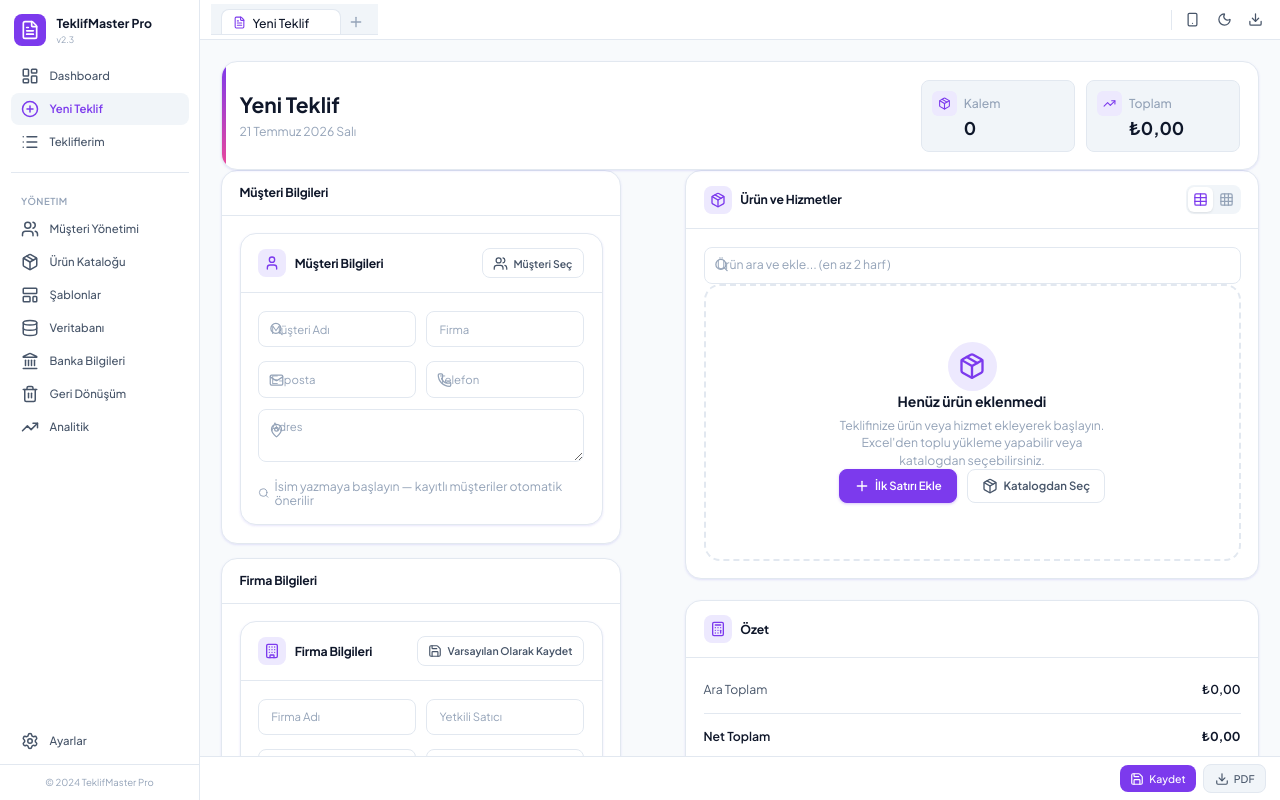
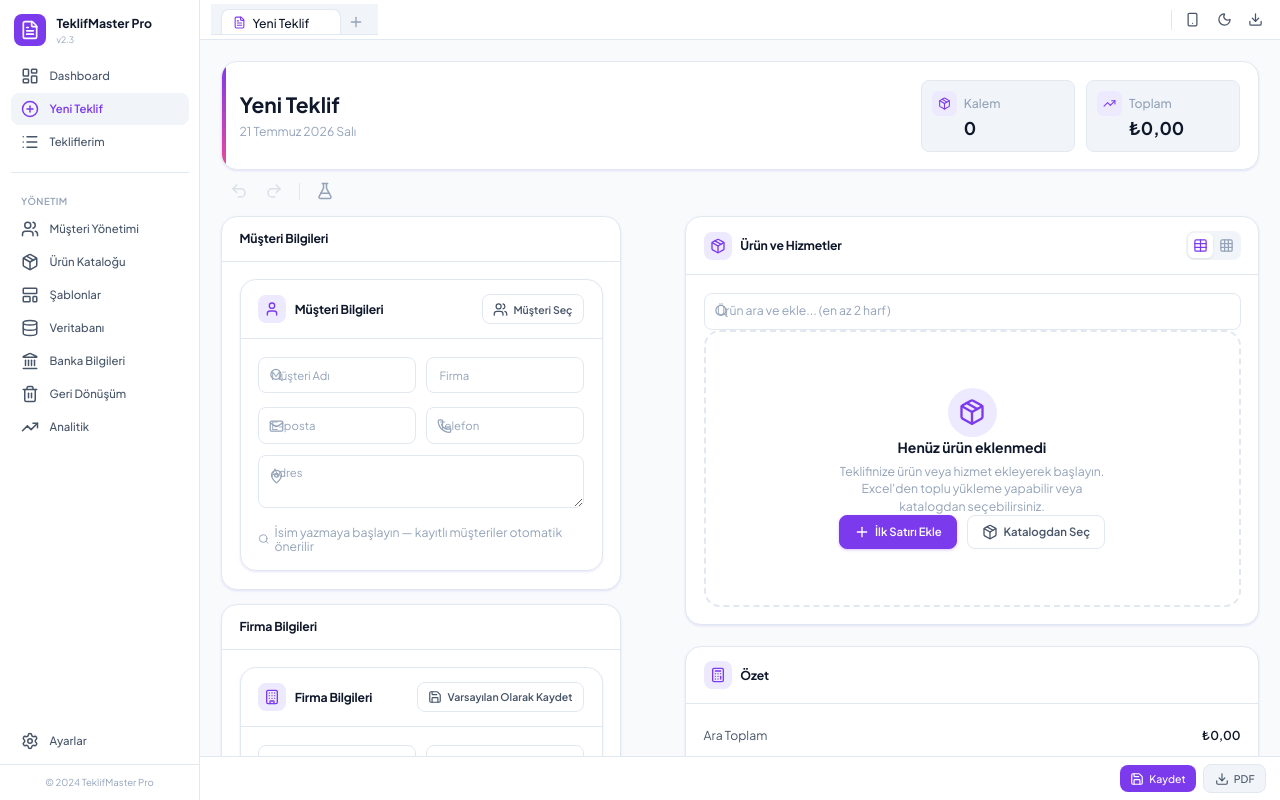
Before and after one commit to WinierKingYT/Fiyat-Teklif-Formu, a React (Vite) app: page / in a window 1280 px wide. Built offline with nearby package versions, Linux system fonts and the light colour scheme.

Commit message:
feat: add Undo/Redo toolbar buttons and fillTestData button in builder

```diff
--- a/src/App.jsx
+++ b/src/App.jsx
@@ -19,7 +19,7 @@ import TermsAndNotes from './components/TermsAndNotes';
 import BankInfoForm from './components/BankInfoForm';
 import { QuoteProvider, useQuote } from './context/QuoteContext';
 import { UIProvider, useUI } from './context/UIContext';
-import { FileText, Landmark } from 'lucide-react';
+import { FileText, Landmark, Undo2, Redo2, FlaskConical } from 'lucide-react';
 import useKeyboardShortcuts from './hooks/useKeyboardShortcuts';
 import { useTranslation } from './hooks/useTranslation';
 import { Toaster, toast } from 'react-hot-toast';
@@ -58,7 +58,7 @@ const QuoteBuilder = ({
     discount, setDiscount,
     bankData, updateBankData,
     saveQuote,
-    undo, redo,
+    undo, redo, canUndo, canRedo,
     currentQuoteId,
     loadQuote,
     fillTestData,
@@ -165,6 +165,35 @@ const QuoteBuilder = ({
         items={items}
         totalAmount={totalAmount}
       />
+
+      {/* Toolbar */}
+      <div className="flex items-center gap-2 py-2 px-1 mb-1">
+        <button
+          onClick={undo}
+          disabled={!canUndo}
+          className="p-1.5 text-[var(--color-text-muted)] hover:text-[var(--color-text)] hover:bg-[var(--color-bg-hover)] rounded-lg transition-colors disabled:opacity-30 disabled:cursor-not-allowed"
+          title="Geri Al (Ctrl+Z)"
+        >
+          <Undo2 size={18} />
+        </button>
+        <button
+          onClick={redo}
+          disabled={!canRedo}
+          className="p-1.5 text-[var(--color-text-muted)] hover:text-[var(--color-text)] hover:bg-[var(--color-bg-hover)] rounded-lg transition-colors disabled:opacity-30 disabled:cursor-not-allowed"
+          title="İleri Al (Ctrl+Y)"
+        >
+          <Redo2 size={18} />
+        </button>
+        <div className="w-px h-5 bg-[var(--color-border)] mx-1" />
+        <button
+          onClick={fillTestData}
+          className="p-1.5 text-[var(--color-text-muted)] hover:text-[var(--color-warning)] hover:bg-[var(--color-bg-hover)] rounded-lg transition-colors"
+          title="Test Verileriyle Doldur"
+        >
+          <FlaskConical size={18} />
+        </button>
+      </div>
+
       <div
         className="builder-grid"
         style={{
```
